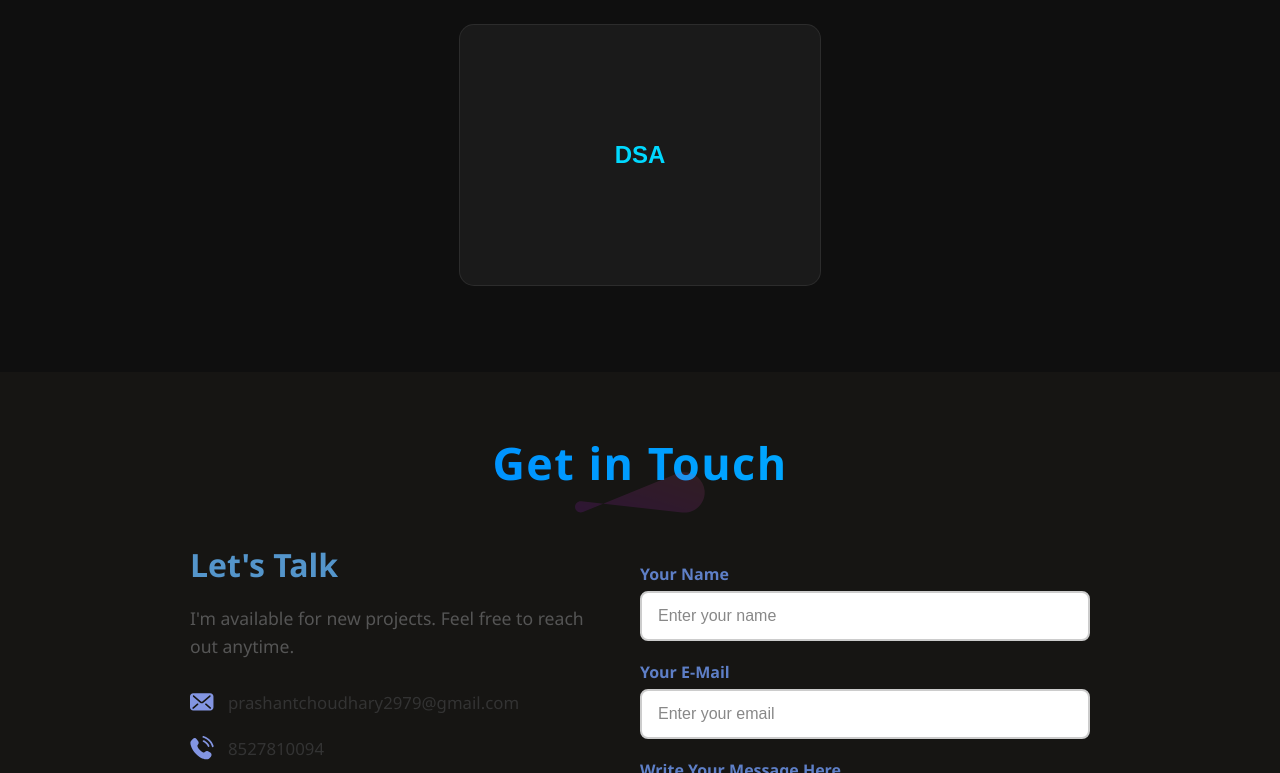
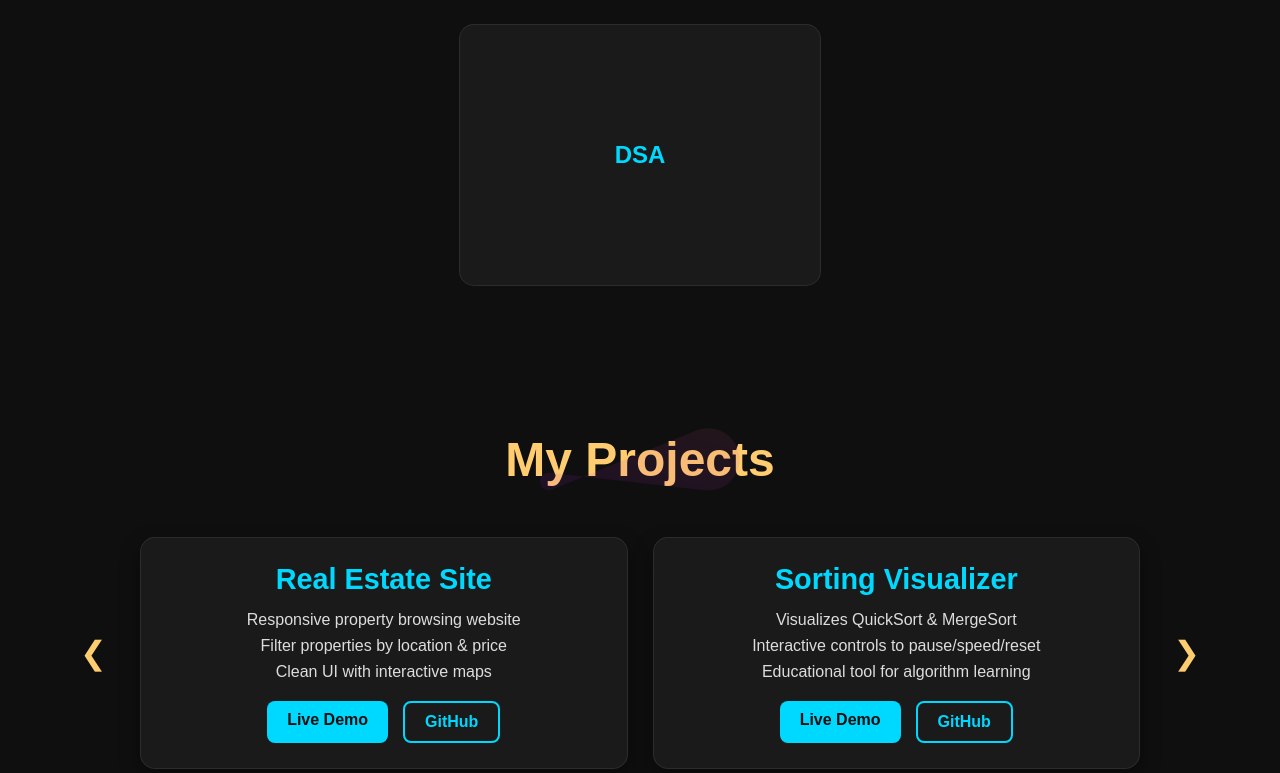
Before and after one commit to prashant2979/NEWONE, a React (Vite) app: page / in a window 1280 px wide. Shown: the part 2027-2800 px from the top of the page. Built offline with nearby package versions, Linux system fonts and the light colour scheme.

Commit message:
adding project

```diff
--- a/src/App.jsx
+++ b/src/App.jsx
@@ -5,6 +5,7 @@ import About from './component/About/About'
 import Skill from './component/Skills/Skill'
 import Footer from './component/Footer/Footer'
 import Contact from './component/Contact/Contact'
+import Project from './component/Project/Project'
 
 function App() {
   return (
@@ -13,6 +14,7 @@ function App() {
       <Hero/>
       <About/>
       <Skill/>
+      <Project/>
       <Contact/>
       <Footer/>
     </div>
--- a/src/component/Navbar/Navbar.jsx
+++ b/src/component/Navbar/Navbar.jsx
@@ -1,4 +1,4 @@
-import React, { useState } from 'react';
+import React, { useState, useEffect } from 'react';
 import './Navbar.css';
 import logo from '../../assets/logo.svg';
 import underline from '../../assets/nav_underline.svg';
@@ -6,7 +6,8 @@ import AnchorLink from 'react-anchor-link-smooth-scroll';
 import menu_open from '../../assets/menu_open.svg';
 import menu_close from '../../assets/menu_close.svg';
 
-const MENU_ITEMS = ['home', 'about', 'skill',  'contact'];
+// keep IDs lowercase to match section ids
+const MENU_ITEMS = ['home', 'about', 'skill', 'project', 'contact'];
 
 function Navbar() {
   const [activeMenu, setActiveMenu] = useState('home');
@@ -18,6 +19,30 @@ function Navbar() {
     setActiveMenu(item);
     setMenuOpen(false); // close menu on mobile after click
   };
+
+  // Scroll spy effect to update activeMenu on scroll
+  useEffect(() => {
+    const handleScroll = () => {
+      const scrollPos = window.scrollY + 80; // offset for navbar height
+      let current = activeMenu;
+
+      for (let i = MENU_ITEMS.length - 1; i >= 0; i--) {
+        const section = document.getElementById(MENU_ITEMS[i]);
+        if (section && section.offsetTop <= scrollPos) {
+          current = MENU_ITEMS[i];
+          break;
+        }
+      }
+
+      if (current !== activeMenu) {
+        setActiveMenu(current);
+      }
+    };
+
+    window.addEventListener('scroll', handleScroll);
+
+    return () => window.removeEventListener('scroll', handleScroll);
+  }, [activeMenu]);
 
   return (
     <nav className="navbar">
@@ -46,7 +71,7 @@ function Navbar() {
           <li key={item} className={activeMenu === item ? 'active' : ''}>
             <AnchorLink
               href={`#${item}`}
-              offset={50}
+              offset={70}
               className="nav-link"
               onClick={() => handleMenuClick(item)}
             >
@@ -59,7 +84,7 @@ function Navbar() {
         ))}
       </ul>
 
-      <AnchorLink href="#contact" offset={50}>
+      <AnchorLink href="#contact" offset={70}>
         <div className="nav-connect">CONNECT TO ME</div>
       </AnchorLink>
     </nav>
--- /dev/null
+++ b/src/component/Project/Project.css
@@ -0,0 +1,150 @@
+.project {
+  width: 100%;
+  min-height: 100vh;
+  background: #0f0f0f;
+  color: #fff;
+  display: flex;
+  flex-direction: column;
+  align-items: center;
+  padding: 60px 10%;
+  box-sizing: border-box;
+}
+
+.project-header {
+  display: flex;
+  justify-content: center;
+  align-items: center;
+  gap: 12px;
+  margin-bottom: 50px;
+  position: relative;
+}
+
+.project-header h1 {
+  font-size: 3rem;
+  color: #ffcc70;
+}
+
+.project-header img {
+  width: 200px;
+  opacity: 0.1;
+  position: absolute;
+}
+
+.slider-container {
+  display: flex;
+  align-items: center;
+  justify-content: center;
+  width: 100%;
+  max-width: 1000px;
+  position: relative;
+}
+
+.project-row {
+  display: flex;
+  gap: 25px;
+  justify-content: center;
+  width: 100%;
+}
+
+.project-card {
+  flex: 1 1 45%;
+  background: #1a1a1a;
+  border-radius: 15px;
+  padding: 25px;
+  border: 1px solid rgba(255, 255, 255, 0.08);
+  text-align: center;
+  box-shadow: 0 8px 20px rgba(0,0,0,0.4);
+}
+
+.project-card h2 {
+  font-size: 1.8rem;
+  margin-bottom: 15px;
+  color: #00d9ff;
+}
+
+.project-card ul {
+  list-style: none;
+  padding: 0;
+  margin: 0 0 20px 0;
+}
+
+.project-card li {
+  margin: 8px 0;
+  font-size: 1rem;
+  color: #ddd;
+}
+
+.project-links {
+  display: flex;
+  justify-content: center;
+  gap: 15px;
+}
+
+.btn {
+  padding: 10px 20px;
+  background: #00d9ff;
+  color: #0f0f0f;
+  border-radius: 8px;
+  text-decoration: none;
+  font-weight: 600;
+  transition: transform 0.2s, background 0.3s;
+}
+
+.btn:hover {
+  background: #ffcc70;
+  transform: scale(1.05);
+}
+
+.btn.secondary {
+  background: transparent;
+  border: 2px solid #00d9ff;
+  color: #00d9ff;
+}
+
+.btn.secondary:hover {
+  border-color: #ffcc70;
+  color: #ffcc70;
+}
+
+.nav-btn {
+  background: transparent;
+  border: none;
+  font-size: 2rem;
+  color: #ffcc70;
+  cursor: pointer;
+  transition: transform 0.2s;
+  z-index: 10;
+}
+
+.nav-btn:hover {
+  transform: scale(1.2);
+  color: #00d9ff;
+}
+
+.left {
+  position: absolute;
+  left: -60px;
+}
+
+.right {
+  position: absolute;
+  right: -60px;
+}
+
+@media (max-width: 768px) {
+  .project-row {
+    flex-direction: column;
+  }
+
+  .project-card {
+    flex: 1 1 100%;
+  }
+
+  .left {
+    left: -35px;
+  }
+
+  .right {
+    right: -35px;
+  }
+}
--- /dev/null
+++ b/src/component/Project/Project.jsx
@@ -0,0 +1,113 @@
+import React, { useState } from "react";
+import { motion } from "framer-motion";
+import "./Project.css";
+import theme_pattern from "../../assets/theme_pattern.svg";
+
+function Project() {
+  const [index, setIndex] = useState(0);
+
+  const projects = [
+  {
+    title: "Real Estate Site",
+    description: [
+      "Responsive property browsing website",
+      "Filter properties by location & price",
+      "Clean UI with interactive maps",
+    ],
+    demo: "https://prashant2979.github.io/Real-Estate/",
+    github: "https://github.com/prashant2979/Real-Estate",
+  },
+  {
+    title: "Sorting Visualizer",
+    description: [
+      "Visualizes QuickSort & MergeSort",
+      "Interactive controls to pause/speed/reset",
+      "Educational tool for algorithm learning",
+    ],
+    demo: "https://prashant2979.github.io/NEWONE/",
+    github: "https://github.com/ajitjha2324/Sorting-Visualizer",
+  },
+  {
+    title: "TODO App",
+    description: [
+      "Simple and responsive task manager",
+      "Add, edit, delete and mark tasks as complete",
+      "Built with React + Redux",
+    ],
+    demo: "#", // add if deployed
+    github: "https://github.com/prashant2979/TODO-APP",
+  },
+  {
+    title: "Portfolio",
+    description: [
+      "Personal portfolio built with React",
+      "Sections: About, Skills, Projects",
+      "Deployed on GitHub Pages",
+    ],
+    demo: "https://prashant2979.github.io/Portfolio/", // update if link is different
+    github: "https://github.com/prashant2979/Portfolio",
+  },
+];
+
+
+  // Show 2 projects at a time
+  const visibleProjects = projects.slice(index, index + 2);
+
+  const prevSlide = () => {
+    setIndex((prev) => (prev === 0 ? projects.length - 2 : prev - 2));
+  };
+
+  const nextSlide = () => {
+    setIndex((prev) =>
+      prev + 2 >= projects.length ? 0 : prev + 2
+    );
+  };
+
+  return (
+    <section id="project" className="project">
+      <div className="project-header">
+        <h1>My Projects</h1>
+        <img src={theme_pattern} alt="pattern" />
+      </div>
+
+      <div className="slider-container">
+        <button className="nav-btn left" onClick={prevSlide}>
+          &#10094;
+        </button>
+
+        <div className="project-row">
+          {visibleProjects.map((proj, idx) => (
+            <motion.div
+              key={proj.title}
+              className="project-card"
+              initial={{ opacity: 0, y: 50 }}
+              animate={{ opacity: 1, y: 0 }}
+              transition={{ duration: 0.5, delay: idx * 0.1 }}
+            >
+              <h2>{proj.title}</h2>
+              <ul>
+                {proj.description.map((line, i) => (
+                  <li key={i}>{line}</li>
+                ))}
+              </ul>
+              <div className="project-links">
+                <a href={proj.demo} target="_blank" rel="noreferrer" className="btn">
+                  Live Demo
+                </a>
+                <a href={proj.github} target="_blank" rel="noreferrer" className="btn secondary">
+                  GitHub
+                </a>
+              </div>
+            </motion.div>
+          ))}
+        </div>
+
+        <button className="nav-btn right" onClick={nextSlide}>
+          &#10095;
+        </button>
+      </div>
+    </section>
+  );
+}
+
+export default Project;
```
